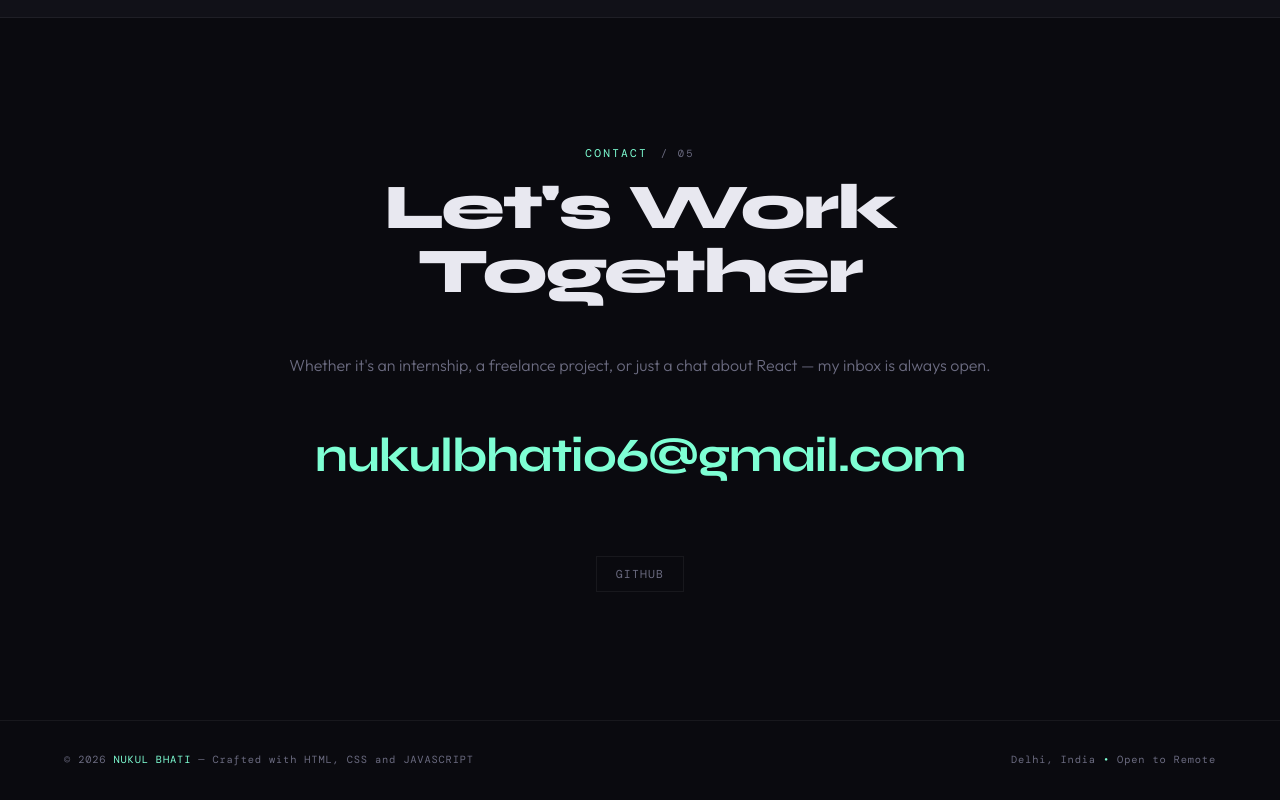
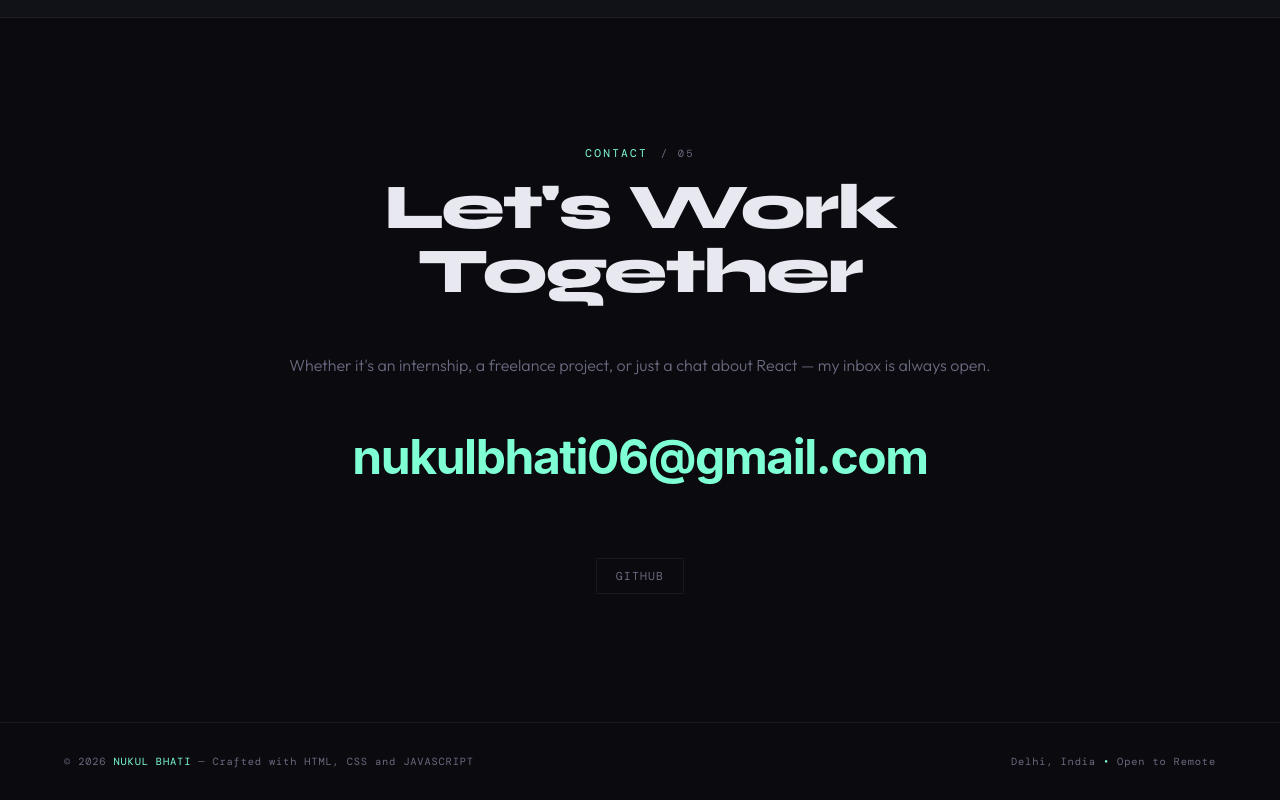
Before and after one commit to NUKULBHATI/resume, a plain HTML site: page INDEX.HTML in a window 1280 px wide. Shown: the part 5295-6095 px from the top of the page. Drawn offline with nearby package versions, Linux system fonts and the light colour scheme; a web font is replaced by a local one.

```diff
--- a/INDEX.CSS
+++ b/INDEX.CSS
@@ -823,7 +823,7 @@
 }
 
 .contact-email {
-    font-family: var(--font-display);
+    font-family: "Inter", -apple-system, BlinkMacSystemFont, "Segoe UI", Roboto, Oxygen, Ubuntu, Cantarell, "Open Sans", "Helvetica Neue", sans-serif;
     font-size: clamp(1.8rem, 4vw, 3rem);
     font-weight: 700;
     color: var(--accent);
```
